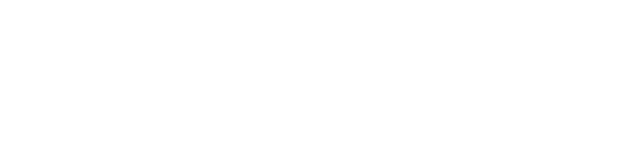
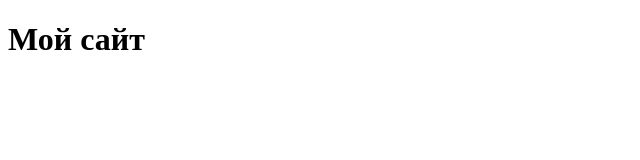
Before and after one commit to SvetlanaKazarina/test-app, a plain HTML site: page index.html in a window 1280 px wide. Shown: the whole page, without its empty margins (0-640 px from the left). Drawn offline with Linux system fonts and the light colour scheme.

Commit message:
header added

```diff
--- a/index.html
+++ b/index.html
@@ -7,6 +7,6 @@
   <title>Document</title>
 </head>
 <body>
-
+  <h1>Мой сайт</h1>
 </body>
 </html>
```
